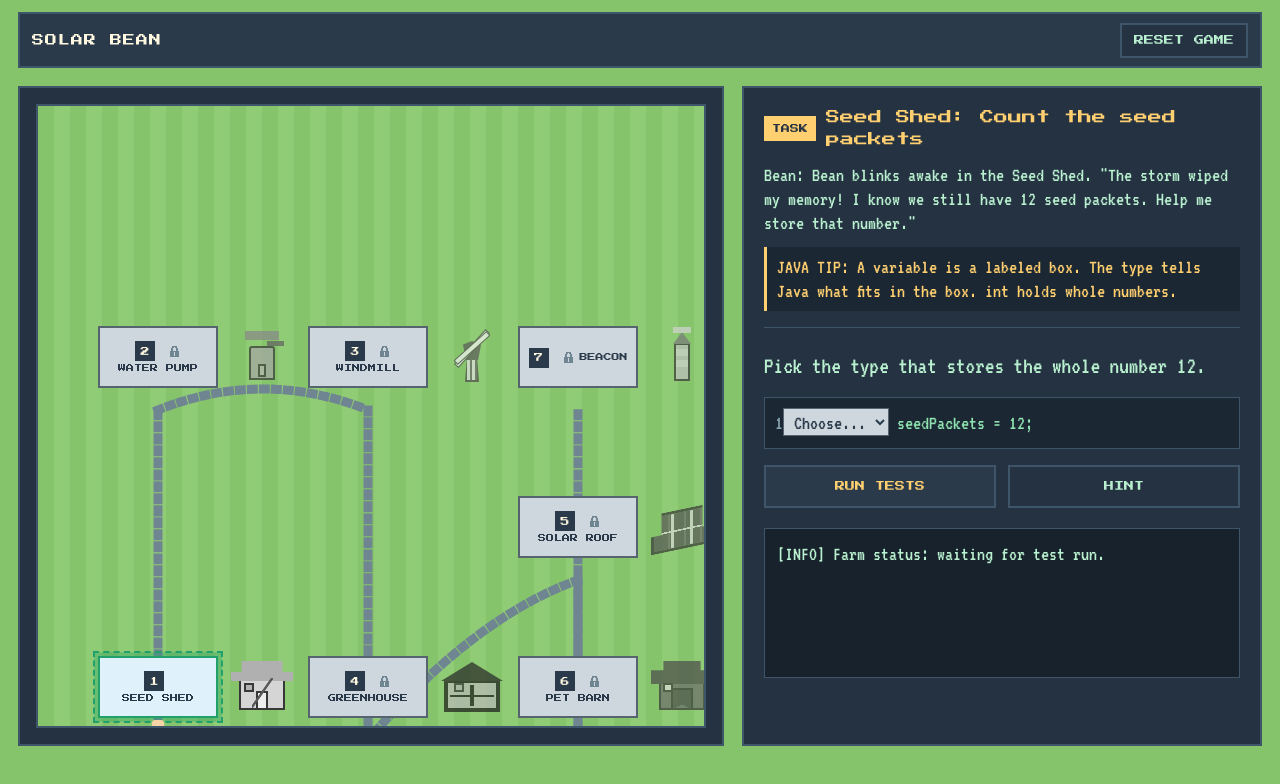
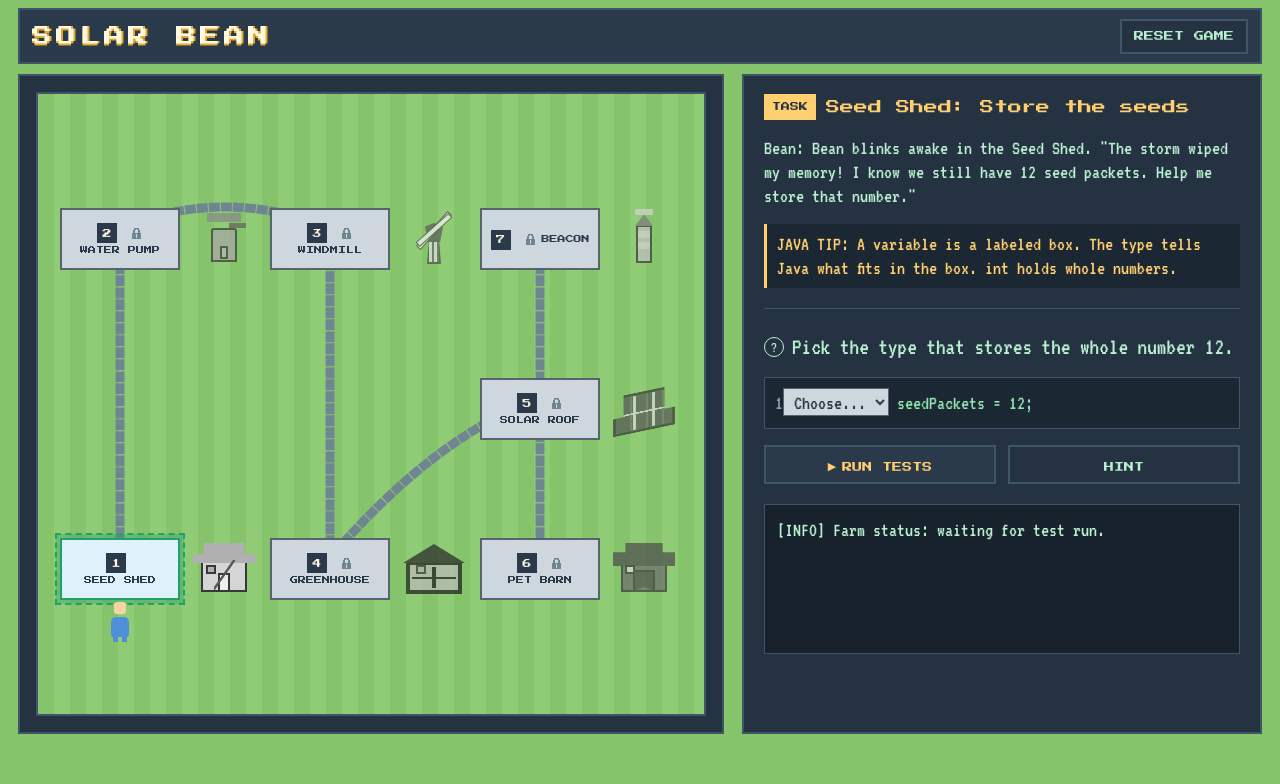
Before and after one commit to Sofieasj/DAVE3625-oblig3, a React (Vite) app: page / in a window 1280 px wide. Shown: the top 784 px of the page. Built offline with nearby package versions, Linux system fonts and the light colour scheme.

Commit message:
Minor changes to texts and UI

```diff
--- a/src/App.css
+++ b/src/App.css
@@ -3,7 +3,7 @@
   width: min(1280px, 100%);
   min-height: 760px;
   margin: 0 auto;
-  padding: 12px 18px 20px;
+  padding: 8px 18px;
   color: var(--color-cream);
   box-sizing: border-box;
 }
@@ -22,9 +22,12 @@
 
 .brand {
   font-family: var(--font-primary);
-  font-size: 12px;
-  letter-spacing: 1px;
+  font-size: 20px;
+  letter-spacing: 4px;
   color: var(--color-cream);
+  -webkit-font-smoothing: none;
+  image-rendering: pixelated;
+  text-shadow: 2px 0 0 var(--color-gold-border), 0 2px 0 var(--color-gold-border);
 }
 
 .reset-button,
@@ -55,7 +58,7 @@
   display: grid;
   grid-template-columns: minmax(0, 760px) minmax(360px, 520px);
   gap: 18px;
-  margin-top: 18px;
+  margin-top: 10px;
 }
 
 .game-layout.game-complete {
@@ -107,6 +110,7 @@
   inset: 0 auto auto 0;
   width: 720px;
   height: 940px;
+  transform-origin: top left;
   will-change: transform;
   user-select: none;
 }
@@ -116,6 +120,7 @@
   inset: 0 auto auto 0;
   width: 720px;
   height: 940px;
+  transform: translateY(-64px);
   overflow: visible;
   pointer-events: none;
 }
@@ -125,6 +130,10 @@
   stroke-width: 9px;
   stroke-linecap: square;
   stroke-dasharray: 2 10;
+}
+
+.map-path.single-layer {
+  stroke-width: 4px;
 }
 
 .map-path.completed {
@@ -802,7 +811,7 @@
   display: flex;
   align-items: center;
   gap: 10px;
-  margin-bottom: 12px;
+  margin-bottom: 16px;
 }
 
 .mission-pill {
@@ -823,6 +832,9 @@
 }
 
 .mission-copy {
+  display: flex;
+  align-items: flex-start;
+  gap: 8px;
   color: var(--color-mint);
   font-family: var(--font-secondary);
   font-size: 24px;
@@ -830,9 +842,22 @@
   margin-bottom: 16px;
 }
 
+.prompt-help-icon {
+  display: grid;
+  flex: 0 0 20px;
+  width: 20px;
+  height: 20px;
+  margin-top: 4px;
+  place-items: center;
+  border: 1px solid currentColor;
+  border-radius: 50%;
+  font-size: 16px;
+  line-height: 1;
+}
+
 .bean-story,
 .java-lesson {
-  margin: 0 0 12px;
+  margin: 0 0 16px;
   font-family: var(--font-secondary);
   font-size: 20px;
   line-height: 1.2;
@@ -945,8 +970,30 @@ textarea#answer-input {
 }
 
 .primary-button {
+  display: flex;
+  align-items: center;
+  justify-content: center;
+  gap: 6px;
   background: var(--color-hud);
   color: var(--color-amber);
+}
+
+.secondary-button {
+  display: flex;
+  align-items: center;
+  justify-content: center;
+}
+
+.play-icon {
+  display: inline-flex;
+  align-items: center;
+  font-size: 11px;
+  line-height: 1;
+}
+
+.button-label {
+  line-height: 1;
+  transform: translateY(2px);
 }
 
 /* Console messages and hints */
--- a/src/components/OverworldMap.tsx
+++ b/src/components/OverworldMap.tsx
@@ -31,16 +31,16 @@ export function OverworldMap({
   const contentRef = useRef<HTMLDivElement>(null)
   const previousNodeId = useRef(currentNode?.id)
   const dragStart = useRef<{ pointerId: number; x: number; y: number; offsetX: number; offsetY: number } | null>(null)
-  const [mapOffset, setMapOffset] = useState({ x: 0, y: -250 })
+  const [mapOffset, setMapOffset] = useState({ x: 0, y: 0 })
   const [tokenNodeId, setTokenNodeId] = useState(currentNode?.id)
   const mapScale = isComplete ? 1.18 : 1
 
   useEffect(() => {
-    if (!isComplete || !surfaceRef.current) {
+    const surface = surfaceRef.current
+    if (!surface) {
       return
     }
 
-    const surface = surfaceRef.current
     const minX = Math.min(...nodes.map((node) => node.position.x))
     const minY = Math.min(...nodes.map((node) => node.position.y))
     const maxX = Math.max(...nodes.map((node) => node.position.x + 202))
@@ -48,11 +48,18 @@ export function OverworldMap({
     const nodesCenterX = (minX + maxX) / 2
     const nodesCenterY = (minY + maxY) / 2
 
-    setMapOffset({
-      x: surface.clientWidth / 2 - nodesCenterX * mapScale,
-      y: surface.clientHeight / 2 - nodesCenterY * mapScale,
-    })
-  }, [isComplete, mapScale, nodes])
+    const centerMap = () => {
+      setMapOffset({
+        x: surface.clientWidth / 2 - nodesCenterX * mapScale,
+        y: surface.clientHeight / 2 - nodesCenterY * mapScale,
+      })
+    }
+
+    centerMap()
+    const resizeObserver = new ResizeObserver(centerMap)
+    resizeObserver.observe(surface)
+    return () => resizeObserver.disconnect()
+  }, [mapScale, nodes])
 
   useEffect(() => {
     if (!currentNode || previousNodeId.current === currentNode.id) {
@@ -154,7 +161,17 @@ export function OverworldMap({
             const path = createPath(node, nextNode)
             const status = getNodeStatus(node) === 'fixed' ? 'completed' : 'locked'
 
-            return <path key={`${node.id}-${nextNode.id}`} className={`map-path ${status}`} d={path} />
+            const singleLayerPath =
+              (node.id === 'solar-roof' && nextNode.id === 'pet-barn') ||
+              (node.id === 'pet-barn' && nextNode.id === 'solar-roof')
+
+            return (
+              <path
+                key={`${node.id}-${nextNode.id}`}
+                className={`map-path ${status} ${singleLayerPath ? 'single-layer' : ''}`}
+                d={path}
+              />
+            )
           })}
         </svg>
 
--- a/src/components/TaskPanel.tsx
+++ b/src/components/TaskPanel.tsx
@@ -69,7 +69,10 @@ export function TaskPanel({
           {exercise.lesson && <p className="java-lesson">JAVA TIP: {exercise.lesson}</p>}
         </div>
       )}
-      <p className="mission-copy">{exercise.prompt}</p>
+      <p className="mission-copy">
+        <span className="prompt-help-icon" aria-hidden="true">?</span>
+        <span>{exercise.prompt}</span>
+      </p>
 
       {exercise.type === 'quiz' ? (
         <fieldset className="quiz-options">
@@ -136,7 +139,7 @@ export function TaskPanel({
             </pre>
           )}
           <label className="field-label" htmlFor="answer-input">
-            {exercise.type === 'fix-code' ? 'Rewrite the broken line' : 'Write your Java line'}
+            {exercise.type === 'fix-code' ? 'Rewrite the broken line:' : 'Write your Java line:'}
           </label>
           <textarea
             id="answer-input"
@@ -150,10 +153,11 @@ export function TaskPanel({
 
       <div className="button-row">
         <button type="button" className="primary-button" onClick={onRunTests}>
-          RUN TESTS
+          <span className="play-icon" aria-hidden="true">▶</span>
+          <span className="button-label">RUN TESTS</span>
         </button>
         <button type="button" className="secondary-button" onClick={onShowHint}>
-          HINT
+          <span className="button-label">HINT</span>
         </button>
       </div>
 
--- a/src/data/exercises.ts
+++ b/src/data/exercises.ts
@@ -53,7 +53,7 @@ export const exercises: Exercise[] = [
     id: 'seed-shed-1',
     nodeId: 'seed-shed',
     type: 'fill-blank',
-    title: 'Seed Shed: Count the seed packets',
+    title: 'Seed Shed: Store the seeds',
     story:
       'Bean blinks awake in the Seed Shed. "The storm wiped my memory! I know we still have 12 seed packets. Help me store that number."',
     lesson:
@@ -62,9 +62,9 @@ export const exercises: Exercise[] = [
     starterCode: '___ seedPackets = 12;',
     options: ['int', 'String', 'boolean'],
     acceptedAnswers: ['int'],
-    hint: 'Whole numbers like 12 use int. String is for text.',
+    hint: 'Whole numbers like 12 are Integers. String is for text.',
     failMessage: 'That type cannot hold a number like 12. Try another one.',
-    successMessage: 'Bean beeps: "12 packets saved!" The Seed Shed roof snaps back into place.',
+    successMessage: 'Bean beeps: "12 packets saved!"',
   },
   {
     id: 'seed-shed-2',
@@ -101,7 +101,7 @@ export const exercises: Exercise[] = [
     acceptedAnswers: ['>'],
     hint: 'You want MORE than zero. Which symbol points that way?',
     failMessage: 'Not that one. If waterLevel is 0, the pump should stay off.',
-    successMessage: 'The pump gurgles to life and water flows toward the Seed Shed.',
+    successMessage: 'The pump gurgles to life and water flows. Now we can water the seeds!',
   },
   {
     id: 'water-pump-2',
```
